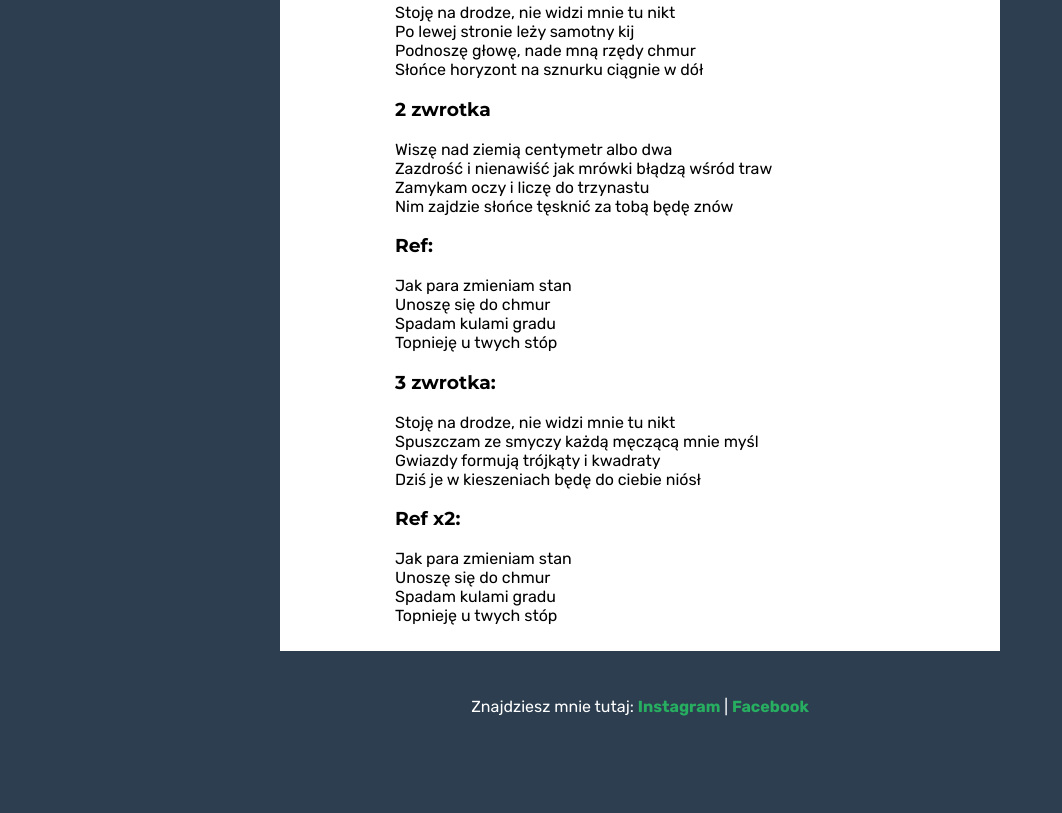
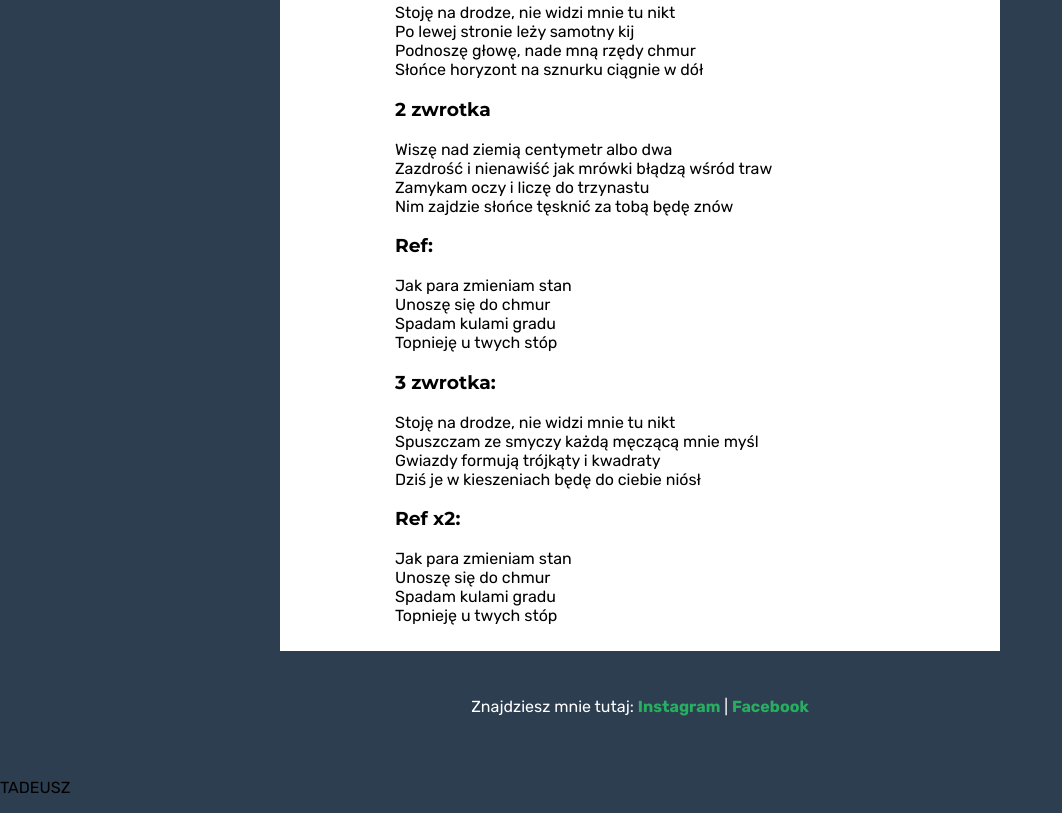
Before and after one commit to smoko1/learning-git-2, a plain HTML site: page index.html in a window 1280 px wide. Shown: the part 383-1196 px from the top of the page, without its empty margins (0-1062 px from the left). Before the commit the page ends 1145 px from the top, so only its background shows below. Drawn offline with Linux system fonts and the light colour scheme.

Commit message:
Add paragraph - TADEUSZ

```diff
--- a/index.html
+++ b/index.html
@@ -44,5 +44,6 @@
 <footer>
     <p>Znajdziesz mnie tutaj: <a href="https://www.instagram.com/takijestlajf/" target="_blank">Instagram</a> | <a href="https://www.facebook.com/llukaszkolodziejczyk" target="_blank">Facebook</a></p>
 </footer>
+<p>TADEUSZ</p>
 </body>
 </html>
```
